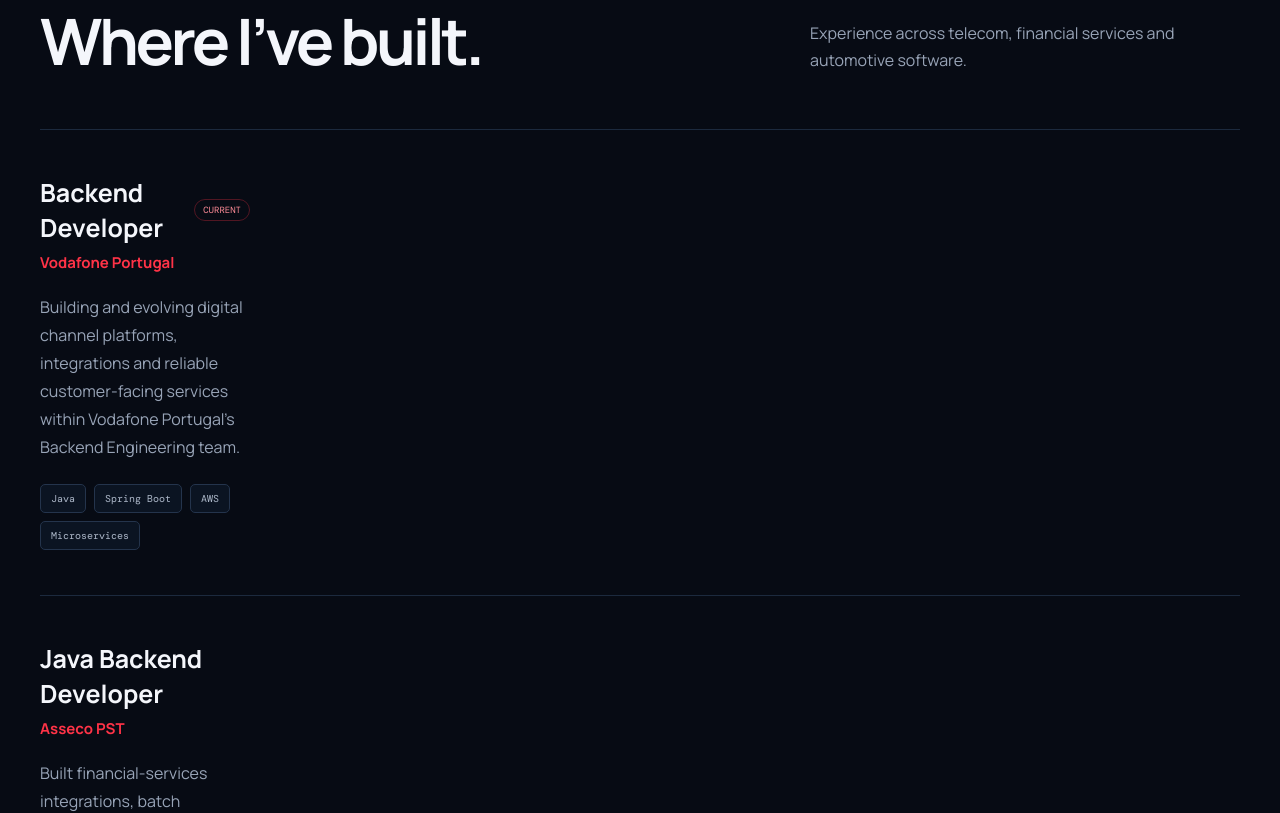
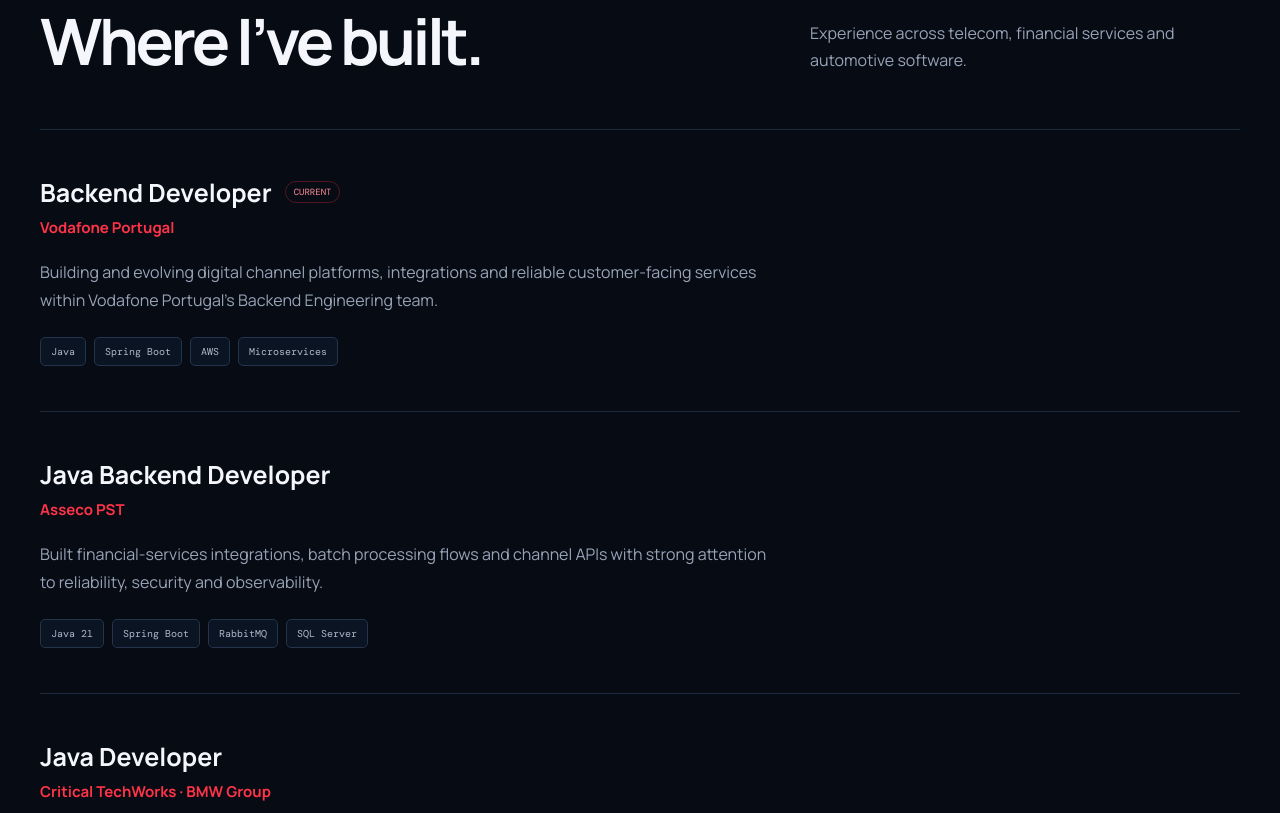
Before and after one commit to emanueldemarao18/My-Portfolio, a React (Vite) app: page / in a window 1280 px wide. Shown: the part 1700-2513 px from the top of the page. Built offline with nearby package versions, Linux system fonts and the light colour scheme.

Commit message:
style: tighten experience card layout

```diff
--- a/src/styles.css
+++ b/src/styles.css
@@ -64,8 +64,8 @@
 .about-copy p { margin:0 0 22px; color:#a8b4c7; font-size:17px; line-height:1.85; }.location{display:flex;align-items:center;gap:9px;margin-top:34px;color:#e2e7ef;font:13px DM Mono}.location svg{color:var(--red)}
 .section-heading { display:flex; align-items:end; justify-content:space-between; margin-bottom:55px; }.section-heading p{max-width:430px;margin:0;color:var(--muted);line-height:1.7}
 .timeline { border-top:1px solid var(--line); }
-.experience-card { display:grid; grid-template-columns:210px 1fr; gap:35px; padding:45px 20px 45px 0; border-bottom:1px solid var(--line); transition:.3s; transition-delay:var(--delay); }.experience-card:hover{padding-left:18px;background:linear-gradient(90deg,rgba(255,51,71,.05),transparent 60%)}
-.experience-period{color:#8e9aab;font:12px DM Mono}.experience-title{display:flex;align-items:center;gap:13px}.experience-title h3{margin:0;font-size:25px}.experience-title span{color:#ff8c98;border:1px solid rgba(255,51,71,.3);padding:4px 8px;border-radius:99px;font:9px DM Mono;text-transform:uppercase}.experience-main h4{margin:7px 0 20px;color:var(--red);font-size:15px}.experience-main p{max-width:730px;color:var(--muted);line-height:1.75}.tags{display:flex;flex-wrap:wrap;gap:8px;margin-top:23px}.tags span{padding:7px 10px;border:1px solid #24344c;border-radius:5px;color:#aeb9ca;background:#0b1422;font:10px DM Mono}
+.experience-card { display:block; padding:45px 20px 45px 0; border-bottom:1px solid var(--line); transition:.3s; transition-delay:var(--delay); }.experience-card:hover{padding-left:18px;background:linear-gradient(90deg,rgba(255,51,71,.05),transparent 60%)}
+.experience-title{display:flex;align-items:center;gap:13px}.experience-title h3{margin:0;font-size:25px}.experience-title span{color:#ff8c98;border:1px solid rgba(255,51,71,.3);padding:4px 8px;border-radius:99px;font:9px DM Mono;text-transform:uppercase}.experience-main h4{margin:7px 0 20px;color:var(--red);font-size:15px}.experience-main p{max-width:730px;color:var(--muted);line-height:1.75}.tags{display:flex;flex-wrap:wrap;gap:8px;margin-top:23px}.tags span{padding:7px 10px;border:1px solid #24344c;border-radius:5px;color:#aeb9ca;background:#0b1422;font:10px DM Mono}
 
 .projects-grid { display:grid; grid-template-columns:repeat(3,1fr); gap:18px; }
 .project-card { min-height:390px; display:flex; flex-direction:column; justify-content:space-between; padding:27px; border:1px solid var(--line); border-radius:14px; background:linear-gradient(145deg,#0d1625,#09101c); transition:.35s; transition-delay:var(--delay); overflow:hidden; }.project-card::before{content:"";position:absolute;inset:auto -40% -65% 20%;height:230px;background:var(--red);filter:blur(100px);opacity:0;transition:.4s}.project-card:hover{transform:translateY(-9px);border-color:#4e607a}.project-card:hover::before{opacity:.12}.project-top{display:flex;justify-content:space-between;color:#6f7f95;font:12px DM Mono}.project-top svg{transition:.3s}.project-card:hover .project-top svg{color:var(--red);transform:translate(4px,-4px)}.project-card h3{font-size:28px;margin:0 0 16px}.project-card p{color:var(--muted);line-height:1.72;font-size:14px}
```
